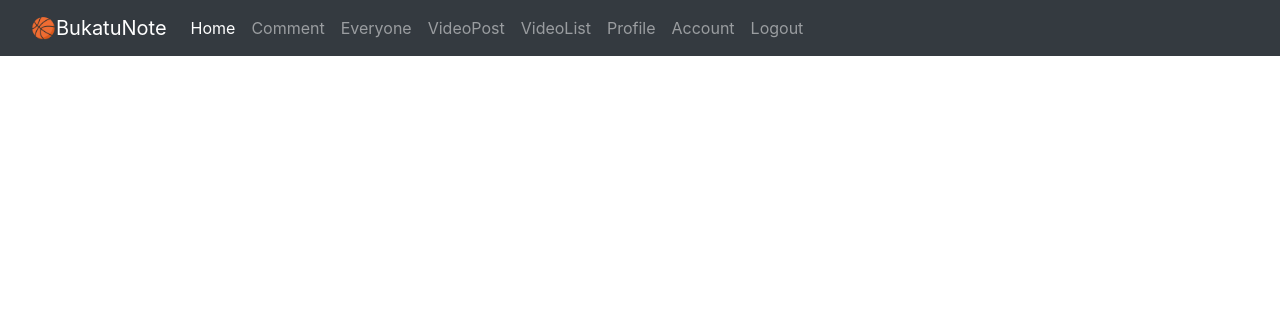
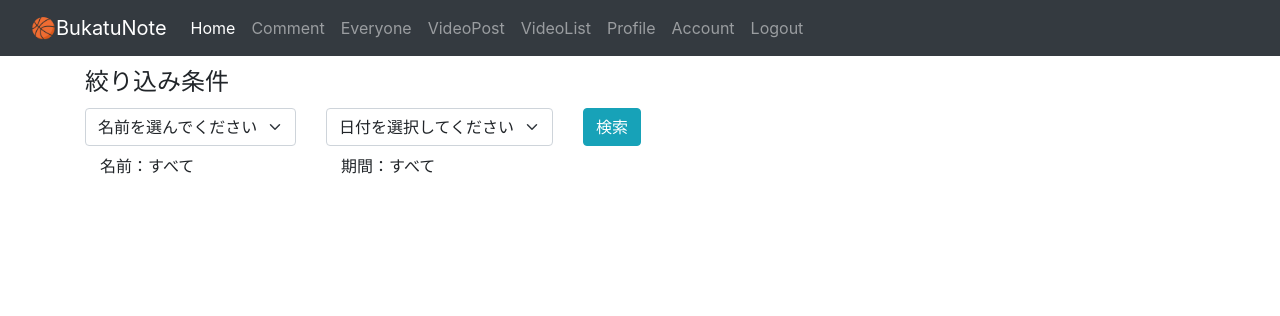
Before and after one commit to nikoniko7zzz/Django_basketball_tube_PythonAnywhere, a Django app: page /everyone/ in a window 1280 px wide. Shown: the top 316 px of the page. Run offline with Django 3.2, Linux system fonts and the light colour scheme; the visitor is signed in with stand-in values (Sample User, id 1); data comes from the database, SQL or seed files in the repository; data that the repository does not hold is empty; some libraries are stand-ins or nearby versions.

Commit message:
Search function add

```diff
--- a/base/views/item_views.py
+++ b/base/views/item_views.py
@@ -7,6 +7,10 @@ from django.urls import reverse, reverse_lazy
 from django.shortcuts import get_object_or_404
 from django.http import HttpResponseRedirect
 from django.contrib.auth.mixins import LoginRequiredMixin # ログインしている人だけ
+from base.models import Profile
+import datetime
+from dateutil import relativedelta
+
 
 
 
@@ -107,7 +111,8 @@ class ItemDetailView(ModelFormMixin, DetailView):
         context = super().get_context_data(*args, **kwargs)
         item = get_object_or_404(Item, pk=self.object.pk)
         self.target = item.pk
-        context['comment_count'] = Comment.objects.filter(target=self.target).count()
+
+        context['comment_count'] = Comment.objects.filter(target=self.target).count() # これもテンプレートで集計でもいいな
         comment_form = self.comment_form_class(self.request.GET or None)
         reply_form = self.reply_form_class(self.request.GET or None)
         context.update({
@@ -194,58 +199,106 @@ class CommentListView(LoginRequiredMixin, ModelFormMixin, ListView):
         else:
             return self.form_invalid(form)
 
+    def get_queryset(self):
+        # アップデート順に表示 新しいのが上
+        return Comment.objects.filter().order_by('-updated_at')
+
 
 class EveryoneCommentListView(LoginRequiredMixin, ListView):
     model = Comment
     template_name = 'pages/everyone_comment.html'
 
-    # def get_success_url(self):
-    #     return reverse_lazy('comment')
 
-'''
-class ItemDetailView(ModelFormMixin, DetailView)を作るにあたり参考にしたサイト
+    def get_context_data(self, *args, **kwargs):
+        context = super().get_context_data(*args, **kwargs)
 
-    - [参考url:詳細ビューとフォーム Mixin django の混合に関する問題](https://stackoverflow.com/questions/66503703/problem-with-mixing-detail-view-and-form-mixin-django)
-    - [参考url:DjangoGithub](https://github.com/django/django/blob/3.0/django/views/generic/edit.py#L70)
-    - [参考url:[Django] FormViewについて詳しく見てみる](https://e-tec-memo.herokuapp.com/article/285/)
-    - [参考url:Djangoのクラスベースビューを完全に理解する](https://www.membersedge.co.jp/blog/completely-guide-for-django-class-based-views/)
+        # ユーザーの名前を返す(抽出条件用)
+        profiles = Profile.objects.all()
+        context['profiles'] = profiles
+
+        # 検索条件でgetした値をテンプレートに返す
+        if self.request.GET.get('select_profile_pk'):
+            profile_pk = self.request.GET.get('select_profile_pk')
+            if profile_pk == 'profile_all':
+                context['profile_name'] = 'すべて'
+            else:
+                profile = get_object_or_404(Profile, pk=profile_pk)
+                context['profile_name'] = profile.name
+        else:
+            context['profile_name'] = 'すべて'
+
+        if self.request.GET.get('select_period'):
+            select_period = self.request.GET.get('select_period')
+            name_dic = {
+                'today_select': '今日',
+                'yesterday_select': '昨日',
+                'one_week_before': '１週間以内',
+                'one_month_before': '１ヶ月以内',
+                'one_year_before': '１年以内',
+                'all_select': 'すべて',
+            }
+            context['period_name'] = name_dic[select_period]
+        else:
+            context['period_name'] = 'すべて'
+
+        return context
 
 
 
-if form.is_valid():
-    return form_valid(self, form) # selfはつかないMy仕様で作成
-else:
-    return self.form_invalid(form)
+    def get_queryset(self):
+        q_profile_pk = self.request.GET.get('select_profile_pk')
+        q_period = self.request.GET.get('select_period')
 
-***  解説  Djangoの動き(Dcuより)  ***
-if form.is_valid():
-    取得したFormのis_validを呼んで入力が正しいか検証して、
-    正しければform_validメソッドを、
-    何か不備があればform_invalidメソッドを呼ぶ
+        today = datetime.date.today()
+        yesterday = today - datetime.timedelta(days=1)
+        week = today - datetime.timedelta(weeks=1)
+        month = today - relativedelta.relativedelta(months=1)
+        year = today - relativedelta.relativedelta(years=1)
+        date_dic = {
+            'today_select': today, # 今日
+            'yesterday_select': yesterday, # 昨日
+            'one_week_before': week, # １週間以内
+            'one_month_before': month, # １ヶ月以内
+            'one_year_before': year, # １年以内
+        }
 
-return form_valid(self, form)
-    - 仕様の'self.form_valid(form)'の場合のDjangoの動き(Dcuより)
+            # object_list = ReportModel.objects.filter(date_start__gte=date_min).order_by('date_start')
 
-        # class FormMixinの時
-        def form_valid(self, form)::
-            """フォームが有効な場合、指定されたURLにリダイレクトします"""
-            return HttpResponseRedirect(self.get_success_url())
+        # 条件に名前と日付の両方がある時
+        if q_profile_pk and q_period:
+            if q_profile_pk == 'profile_all' and q_period == 'all_select':
+                object_list = Comment.objects.all().order_by('-created_at')
+            elif q_profile_pk == 'profile_all':
+                object_list = Comment.objects.filter(created_at__gte=date_dic[q_period]).order_by('-created_at')
+            elif q_period == 'all_select':
+                object_list = Comment.objects.filter(author=q_profile_pk).order_by('-created_at')
+            else:
+                object_list = Comment.objects.filter(author=q_profile_pk, created_at__gte=date_dic[q_period]).order_by('-created_at')
 
-        # class ModelFormMixin(FormMixin, SingleObjectMixin):の時
-        def form_valid(self, form):
-            """フォームが有効な場合、関連するモデルを保存する"""
-            self.object = form.save()
-            return super().form_valid(form)
 
-        つまり、フォームが有効な場合、
-        1. 関連するモデルを保存し
-        2. 指定されたURLにリダイレクトします
+        # 条件に名前と日付のどちらかががある時、またどちらもない時
+        else:
+            # 条件に名前だけの時
+            if q_profile_pk:
+                if q_profile_pk == 'profile_all':
+                    object_list = Comment.objects.all().order_by('-created_at')
+                else:
+                    object_list = Comment.objects.filter(author=q_profile_pk).order_by('-created_at')
 
-    - 自作の 'form_valid(self, form)'を使う理由
-        Commentモデルのauthorとtargetを一緒にsaveしたかったから
+            # 条件に日付だけの時
+            elif q_period:
+                if q_period == 'all_select':
+                    object_list = Comment.objects.all().order_by('-created_at')
+                else:
+                    object_list = Comment.objects.filter(created_at__gte=date_dic[q_period]).order_by('-created_at')
+            # どちらもない時
+            else:
+                object_list = Comment.objects.all().order_by('-created_at')
 
-return self.form_invalid(form)
-    def form_invalid(self, form):
-        """フォームが無効な場合、無効なフォームをレンダリングする"""
-        return self.render_to_response(self.get_context_data(form=form))
-'''
+        return object_list
+
+
+
+
+#指定日以上
+# object_list = ReportModel.objects.filter(date_start__gte=date_min).order_by('date_start')
--- a/templates/pages/everyone_comment.html
+++ b/templates/pages/everyone_comment.html
@@ -4,45 +4,55 @@
 
 
 <div class="container my-2">
+  <form method="get" action="">
+    <legend>絞り込み条件</legend>
+    <div class="row">
 
+      <div class="col-auto">
+        <select name="select_profile_pk" class="form-select mb-2">
+          <option value="" selected="">名前を選んでください</option>
+          <option value="profile_all">すべて</option>
+          <!-- ユーザーの名前だけを表示 -->
+          {% for profile in profiles %}
+          <option value="{{ profile.pk }}">{{ profile.name }}</option>
+          {% endfor %}
+        </select>
+        <div class="col-auto"><label>名前：{{ profile_name }}</label></div>
+      </div>
+      <div class="col-auto">
+        <select name="select_period" class="form-select mb-2">
+          <option value="" selected="">日付を選択してください</option>
+          <option value="today_select">今日</option>
+          <option value="yesterday_select">昨日</option>
+          <option value="one_week_before">１週間以内</option>
+          <option value="one_month_before">１ヶ月以内</option>
+          <option value="one_year_before">１年以内</option>
+          <option value="all_select">すべて</option>
+        </select>
+        <div class="col-auto"><label>期間：{{ period_name }}</label></div>
+      </div>
+      <div class="text-right col-auto">
+        <button type="submit" class="btn btn-info btm-sm">検索</button>
+      </div>
+    </div>
+
+  </form>
+</div>
+
+
+
+
+<!-- 全てのコメントの一覧 -->
+<div class="container my-2">
   <ol class="list-group list-group-numbered">
-    {% for object in object_list reversed %}
-    <div class="detail_comment_list py-2">
-      <div class="row justify-content-between">
-        <div class="row">
-          <div class="col-auto me-auto">
-            <small>{{ object.author.profile.name }}</small>
-          </div>
-          <div class="col-auto">
-            <small>{{ object.updated_at }}</small>
-          </div>
-        </div>
+    {% for object in object_list %}
 
-        <div id="comment_to_detail_link_box"><a href="/items/{{object.target.id}}/" class="btn btn-light btn-sm" style=" padding: 0rem 0.2rem;"><small id="comment_to_detail_link">{{ object.target}}</small></a></div>
-      </div>
-      <small class="mb-1">{{ object.comment_text | linebreaksbr }}</small>
-      <!-- コメントに対する、返信コメントの一覧を出力 -->
-      <div>
-        {% for reply in object.reply_set.all %}
-        <div class="container bg-light mt-2 py-2 reply_box">
-          <div class="my-3">
-            <div class="row">
-              <div class="col-auto me-auto">
-                <small>{{ reply.author.profile.name }}</small>
-              </div>
-              <div class="col-auto">
-                <small>{{ reply.created_at }}</small>
-              </div>
-            </div>
-            <small>{{ reply.comment_text | linebreaksbr }}</small>
-          </div>
-        </div>
-        {% endfor %}
-      </div>
+    <!-- ひとつのコメントとそれに紐づく返信コメントの一覧 -->
+    {% include 'snippets/comment_box.html' %}
 
-    </div>
     {% endfor %}
   </ol>
 </div>
 
+
 {% endblock main %}
--- a/templates/pages/item_detail.html
+++ b/templates/pages/item_detail.html
@@ -63,6 +63,8 @@
             <span class="badge bg-primary rounded-pill">{{comment_count}}</span>
           </button>
         </h2>
+
+
         <div id="collapseListComment" class="accordion-collapse collapse" aria-labelledby="headingListComment">
           <div class="accordion-body">
 
@@ -77,6 +79,8 @@
                   <small class="text-muted">{{ comment.updated_at }}</small>
                   <div id="panelsStayOpen-heading_{{ comment.pk }}" class="inline_block">
                     <button type="button" class="btn btn-light btn-sm fs-6" data-bs-toggle="collapse" data-bs-target="#panelsStayOpen-collapse_{{ comment.pk }}" aria-expanded="false" aria-controls="panelsStayOpen-collapse_{{ comment.pk }}" style="font-size: 0.2rem;">返信</button>
+                    <!-- コメントに紐づく返信コメントの数 -->
+                    <span class="badge bg-primary rounded-pill">{{comment.reply_set.all.count}}</span>
                   </div>
                 </div>
               </div>
@@ -98,7 +102,7 @@
 
                   <div class="text-right my-2">
                     <button type="text" class="btn btn-info btn-sm disabled" onclick="clearText()">キャンセル</button>
-                    <button type="submit" class="btn btn-info btn-sm" name="ReplyFormBtn">コメント送信</button>
+                    <button type="submit" class="btn btn-info btn-sm" name="ReplyFormBtn">返信 送信</button>
                   </div>
                 </form>
 
```
Also changed, not shown: templates/pages/comment.html (+11 -40 lines), templates/snippets/comment_box.html (added, +36 -0 lines).
